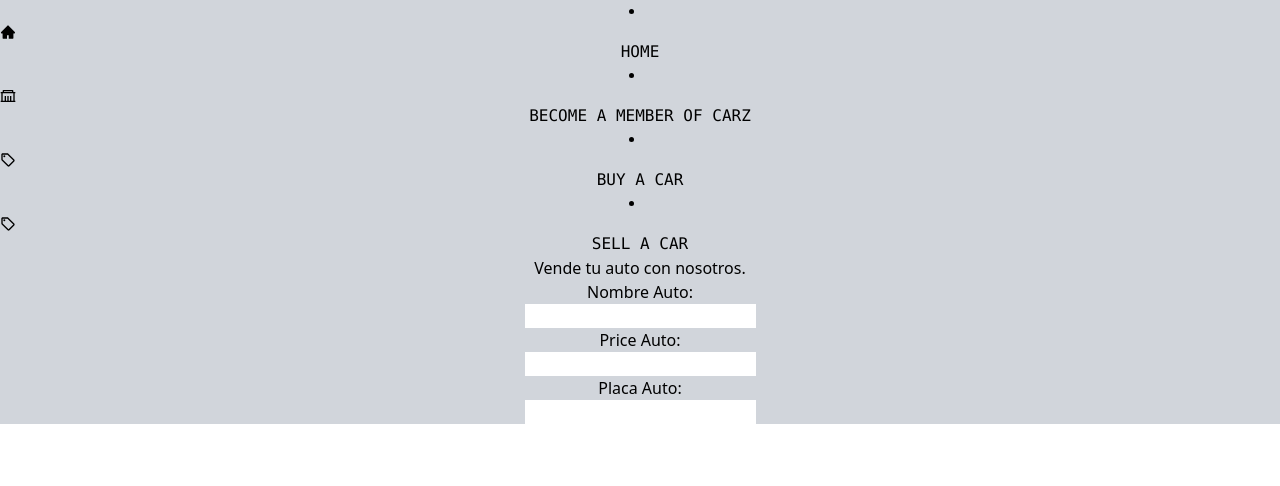
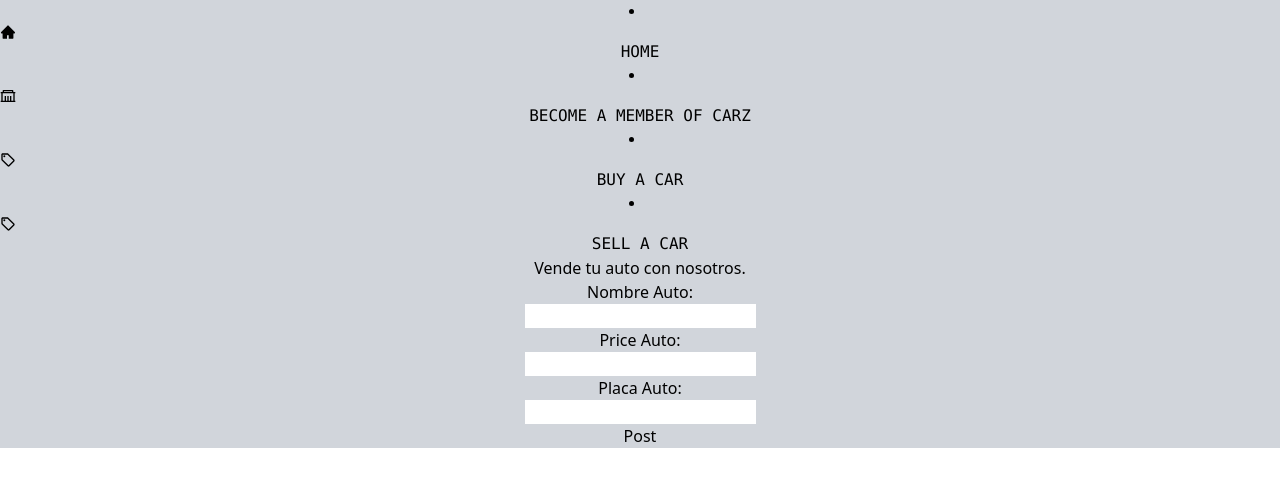
Before and after one commit to 123-code/ContMKT, a React (Create React App) app: page /vender in a window 1280 px wide. Shown: the top 486 px of the page. Built offline with nearby package versions, Linux system fonts and the light colour scheme.

Commit message:
Fixed Some Code

```diff
--- a/src/Components/Addcar.jsx
+++ b/src/Components/Addcar.jsx
@@ -14,6 +14,14 @@ const Marketplace = ()=>{
     let [license,setlicense] = useState('');
     let [bought,setbought] = useState(false);
 
+
+const caradded = ()=>{
+    //Sales.sellp();
+    setbought=() => bought=true;
+    console.info("funcion corrio");
+    console.info(bought);
+}
+
     return(
         <>
         <form>
@@ -28,6 +36,7 @@ const Marketplace = ()=>{
             <input type="text" onChange={setlicense=(evt)=>license=evt.target.value}/>
 
             <h1>{bought}</h1>
+   <button onChange={caradded()}> Post </button>
 
         </form>
 
@@ -36,6 +45,7 @@ const Marketplace = ()=>{
         </>
 
     )
+
 }
-//<Button Sell onChange={Sales.sellp()} />
+//onChange={caradded()}
 export default Marketplace;
```
